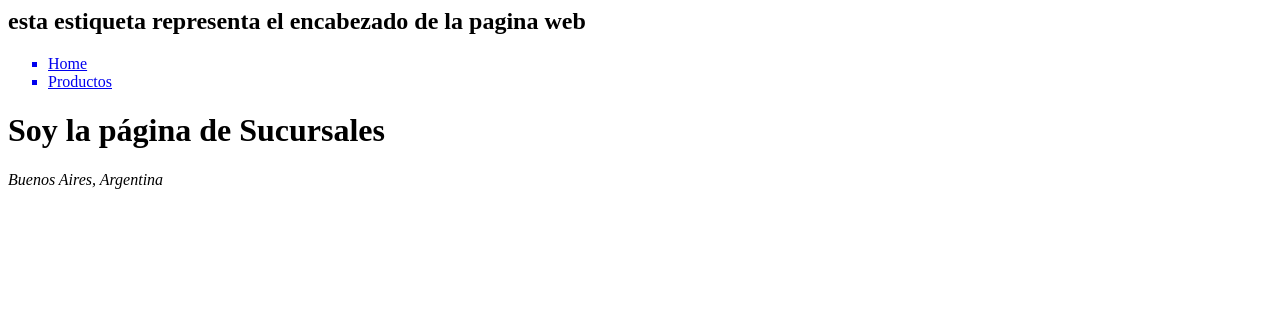
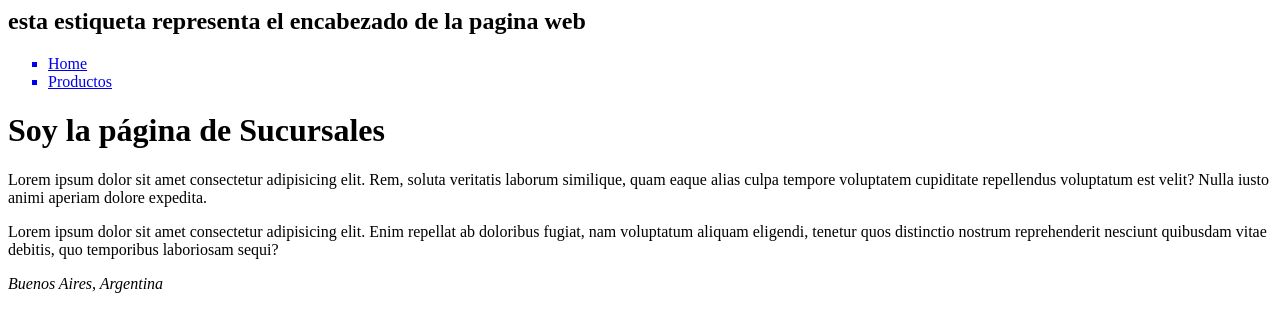
Before and after one commit to magscueto/first-git, a plain HTML site: page pages/sucursales.html in a window 1280 px wide. Drawn offline with Linux system fonts and the light colour scheme.

Commit message:
Terminé con la página sucursales

```diff
--- a/pages/sucursales.html
+++ b/pages/sucursales.html
@@ -20,7 +20,15 @@
     <main>
         <h1>Soy la página de Sucursales</h1>
     </main>
-
+    <p>Lorem ipsum dolor sit amet consectetur adipisicing elit. Rem, soluta veritatis laborum similique,
+        quam eaque alias culpa tempore voluptatem cupiditate repellendus voluptatum est velit?
+         Nulla iusto animi aperiam dolore expedita.
+        </p>
+    <p>Lorem ipsum dolor sit amet consectetur adipisicing elit.
+        Enim repellat ab doloribus fugiat, nam voluptatum aliquam eligendi,
+        tenetur quos distinctio nostrum reprehenderit nesciunt quibusdam vitae debitis,
+        quo temporibus laboriosam sequi?
+    </p>
     <footer>
             <address>
         Buenos Aires, Argentina
```
